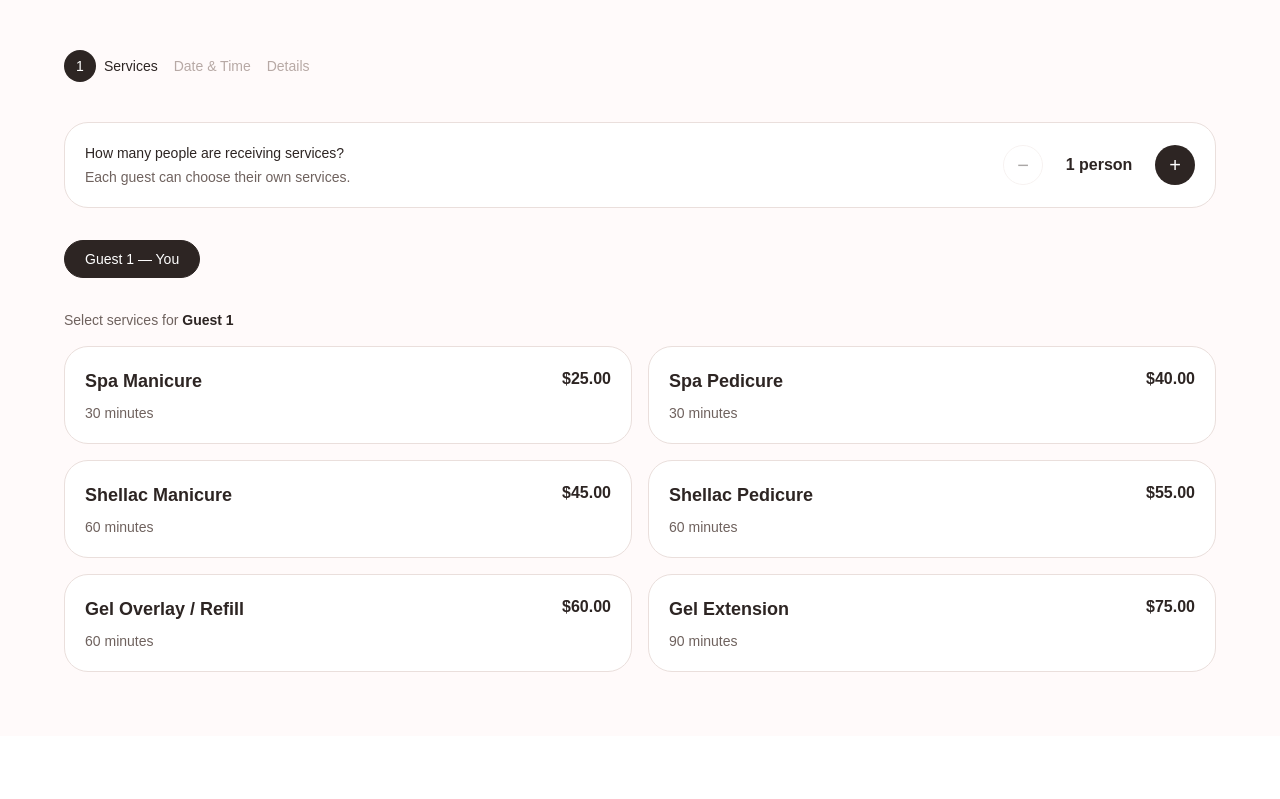
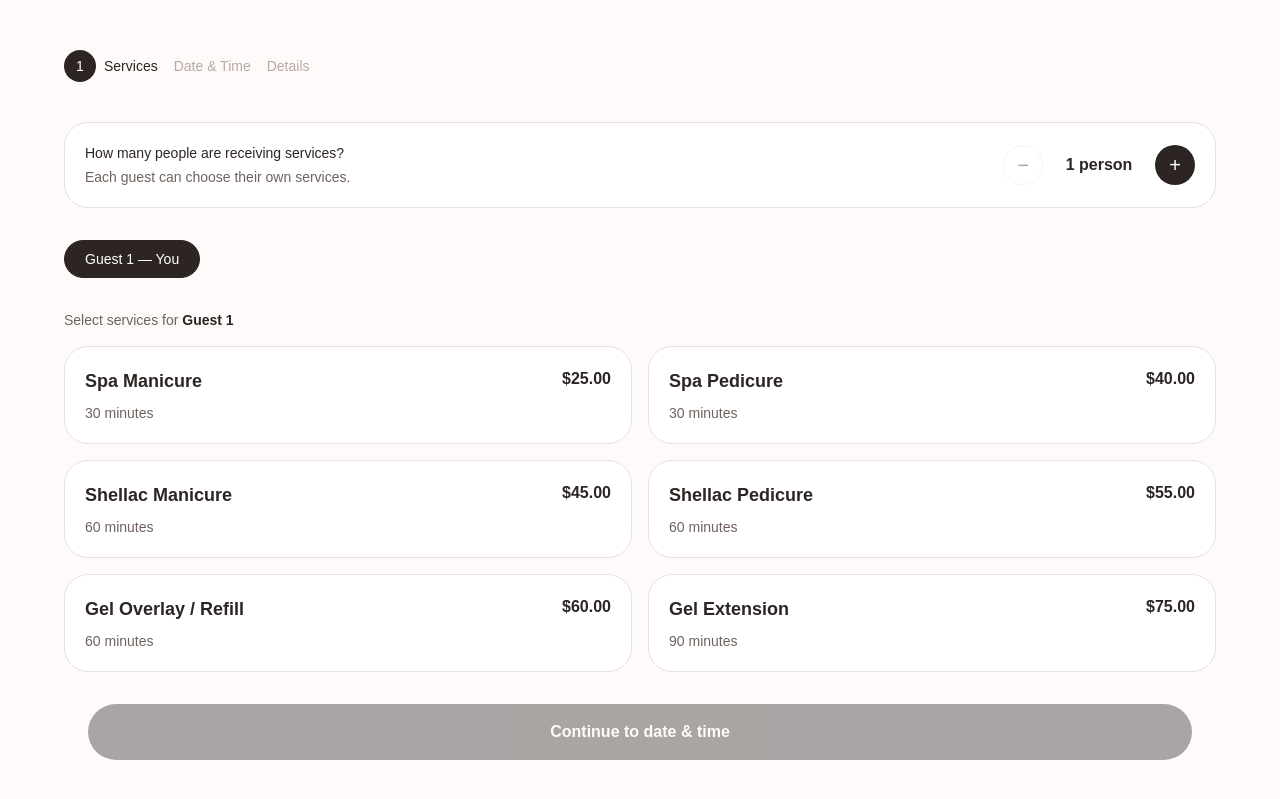
Before and after one commit to Cesareyu/maki-nail-studio, a Next.js app: page /book in a window 1280 px wide. Shown: the part 263-1062 px from the top of the page. Before the commit the page ends 999 px from the top, so only its background shows below. Built offline with nearby package versions, Linux system fonts and the light colour scheme.

Commit message:
Add booking flow step navigation

```diff
--- a/components/booking/booking-flow.tsx
+++ b/components/booking/booking-flow.tsx
@@ -25,12 +25,58 @@ export function BookingFlow({
     },
   ]);
 
+  const [activeStep, setActiveStep] = useState<
+    "services" | "date-time"
+    >("services");
+
+  const canContinue = guests.every(
+    (guest) => guest.selectedServiceIds.length > 0,
+    );
+
+    if (activeStep === "date-time") {
   return (
+    <section className="mx-auto max-w-6xl px-6 py-12">
+      <p className="text-sm uppercase tracking-[0.2em] text-[#8b574d]">
+        Book an appointment
+      </p>
+
+      <h1 className="mt-3 text-4xl font-semibold text-[#2d2523]">
+        Choose a date and time
+      </h1>
+
+      <p className="mt-3 text-[#6f6561]">
+        Your service selections have been saved.
+      </p>
+
+      <button
+        type="button"
+        onClick={() => setActiveStep("services")}
+        className="mt-8 rounded-full border border-[#2d2523] px-6 py-3 font-semibold text-[#2d2523]"
+      >
+        Back to services
+      </button>
+    </section>
+  );
+}
+return (
+  <>
     <ServiceSelection
       services={services}
       bundles={bundles}
       guests={guests}
       setGuests={setGuests}
     />
-  );
+
+    <div className="mx-auto mt-8 max-w-6xl px-6 pb-16">
+      <button
+        type="button"
+        disabled={!canContinue}
+        onClick={() => setActiveStep("date-time")}
+        className="w-full rounded-full bg-[#2d2523] px-6 py-4 font-semibold text-white disabled:cursor-not-allowed disabled:opacity-40"
+      >
+        Continue to date &amp; time
+      </button>
+    </div>
+  </>
+);
 }
```
